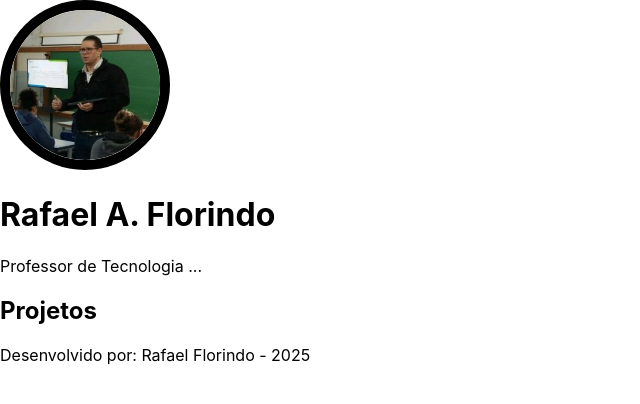
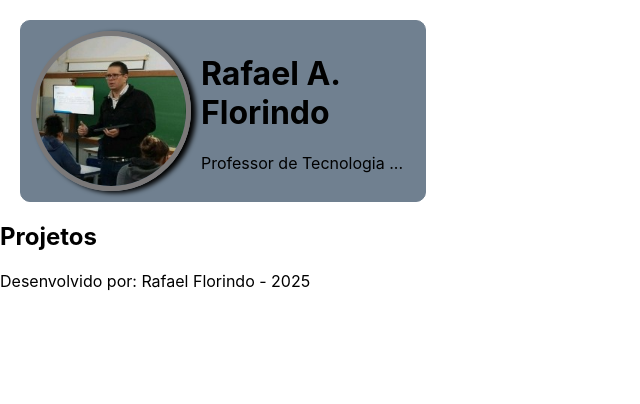
Before and after one commit to rafaelflorindo/ProjetoAulaReact, a React (Create React App) app: page / in a window 1280 px wide. Shown: the top 404 px of the page, without its empty margins (0-640 px from the left). Built offline with nearby package versions, Linux system fonts and the light colour scheme.

Commit message:
Atualização Componente Card

```diff
--- a/src/Components/Card/estilo.css
+++ b/src/Components/Card/estilo.css
@@ -1,5 +1,23 @@
-img{
+
+.card{
+    border: 1px solid slategrey;
+    border-radius: 10px;
+    display: flex;
+    margin: 20px;
+    padding: 10px;
+    gap: 10px;
+    width: 30%;
+    height: auto;
+    align-items: center;
+    justify-content: center;
+    background-color: slategray;
+}
+.card img{
     width: 150px;
     border-radius: 50%;
-    border: 10px solid #000;
+    border: 5px solid rgb(122, 120, 120);
+    box-shadow: 5px 2px 5px #000;
 }
+.cardContent{
+
+}
--- a/src/Components/Card/index.js
+++ b/src/Components/Card/index.js
@@ -3,10 +3,12 @@ import './estilo.css'
 function Card(props){
 
     return (
-        <div>
+        <div className= "card">
            <img src={props.fotoPerfil}/>
-            <h1>{props.nome}</h1>
-            <p>{props.biografia}</p>
+           <div className='cardContent'>
+                <h1>{props.nome}</h1>
+                <p>{props.biografia}</p>
+            </div>
         </div>
     )
 }
```
